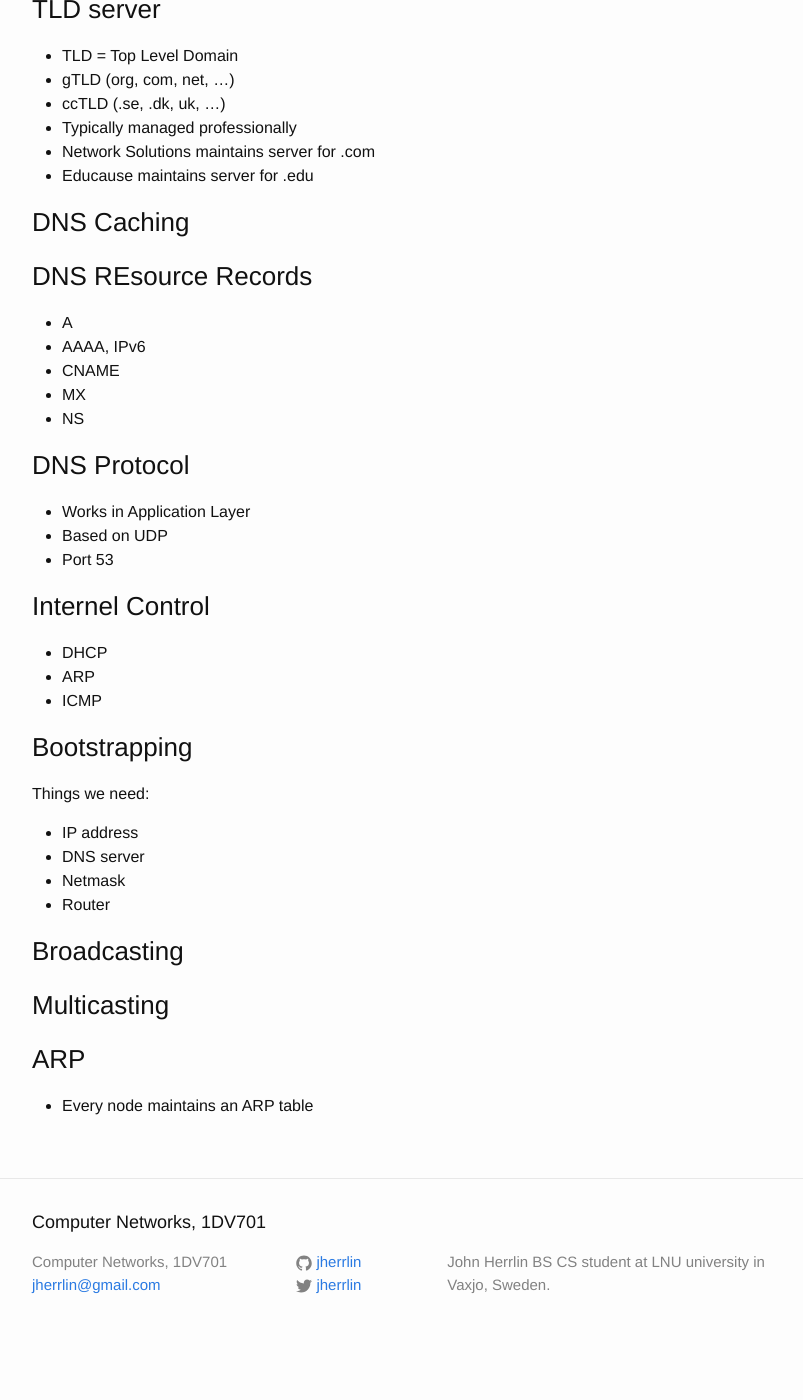
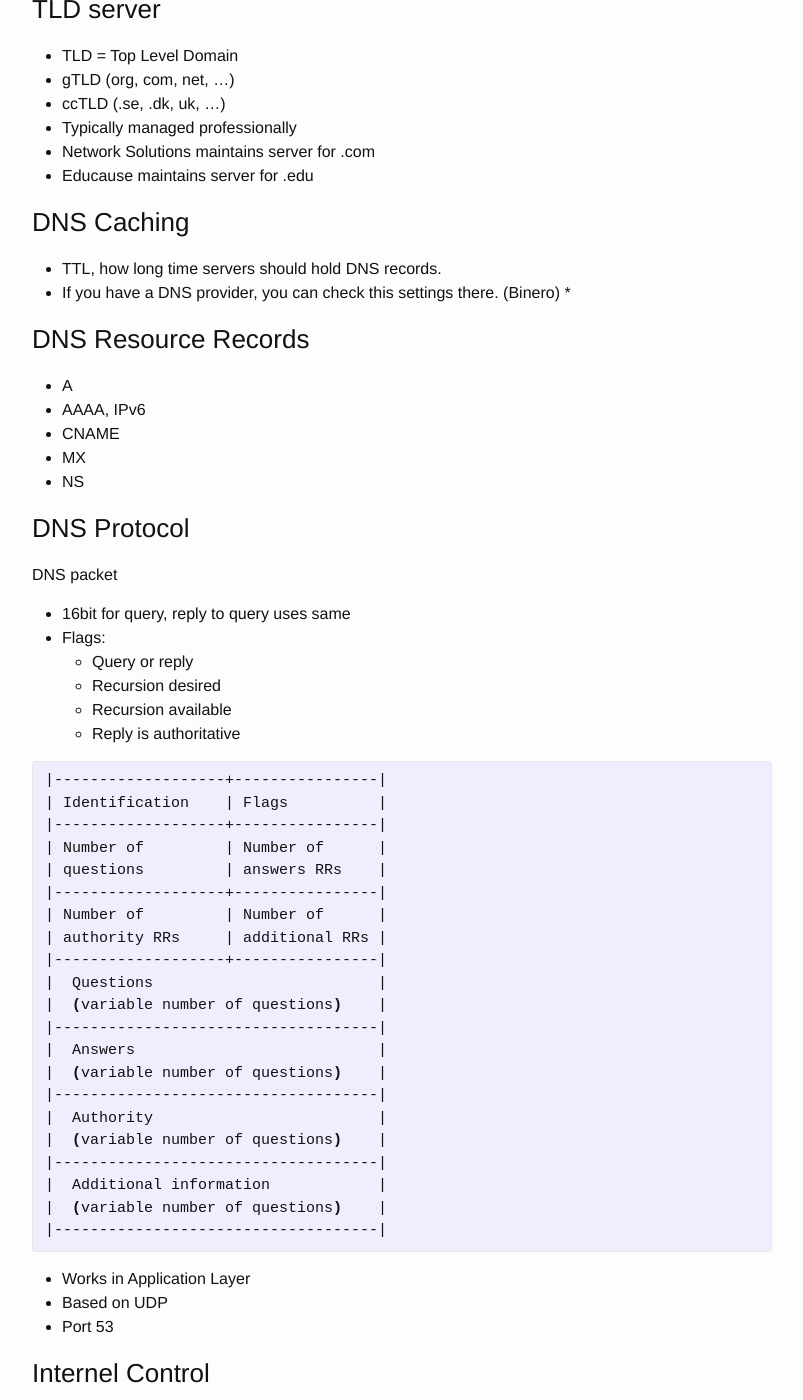
Before and after one commit to StudentJavelLNU/LNU-server-client, a Jekyll site: the page built from _posts/2016-02-01-lecture-5.markdown, in a window 1280 px wide and 1400 px high, scrolled down 390 px. Shown: the whole window, without its empty margins (238-1041 px from the left). Built offline with Jekyll 4.4.1, drawn with Linux system fonts in a browser that asks for light colours; before the commit the page ends 1746 px from its top, so only the background shows below that.

Commit message:
lecture notes updated

```diff
--- a/_posts/2016-02-01-lecture-5.markdown
+++ b/_posts/2016-02-01-lecture-5.markdown
@@ -28,8 +28,12 @@ categories: lecture5
 
 ### DNS Caching
 
+* TTL, how long time servers should hold DNS records.
+* If you have a DNS provider, you can check this settings there. (Binero)
+*
 
-### DNS REsource Records
+
+### DNS Resource Records
 
 * A
 * AAAA, IPv6
@@ -38,6 +42,40 @@ categories: lecture5
 * NS
 
 ### DNS Protocol
+
+DNS packet
+
+* 16bit for query, reply to query uses same
+* Flags:
+  * Query or reply
+  * Recursion desired
+  * Recursion available
+  * Reply is authoritative
+
+{% highlight bash %}
+|-------------------+----------------|
+| Identification    | Flags          |
+|-------------------+----------------|
+| Number of         | Number of      |
+| questions         | answers RRs    |
+|-------------------+----------------|
+| Number of         | Number of      |
+| authority RRs     | additional RRs |
+|-------------------+----------------|
+|  Questions                         |
+|  (variable number of questions)    |
+|------------------------------------|
+|  Answers                           |
+|  (variable number of questions)    |
+|------------------------------------|
+|  Authority                         |
+|  (variable number of questions)    |
+|------------------------------------|
+|  Additional information            |
+|  (variable number of questions)    |
+|------------------------------------|
+{% endhighlight %}
+
 
 * Works in Application Layer
 * Based on UDP
```
Also changed, not shown: _posts/2016-02-04-lecture-6.markdown (added, +128 -0 lines).
